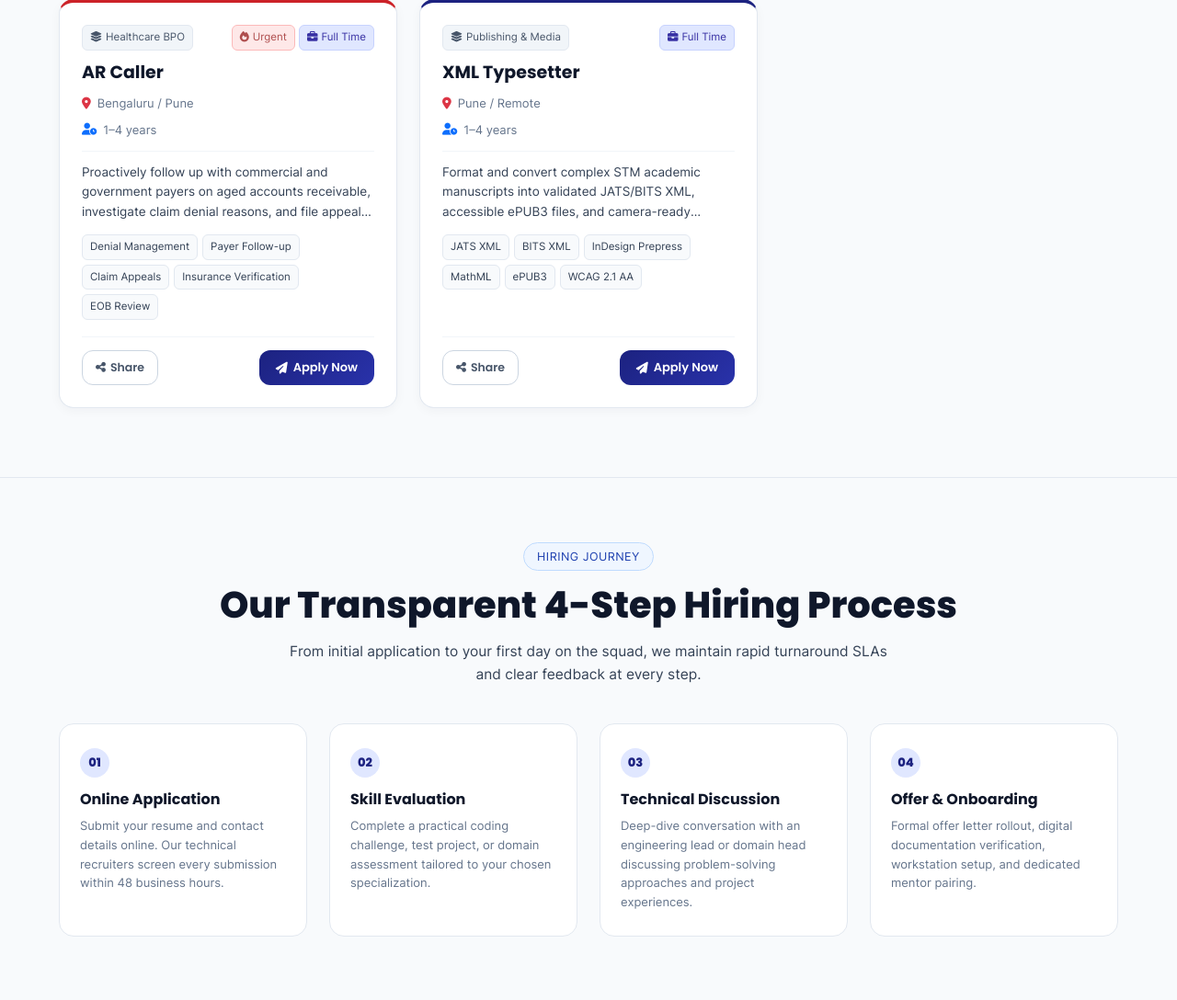
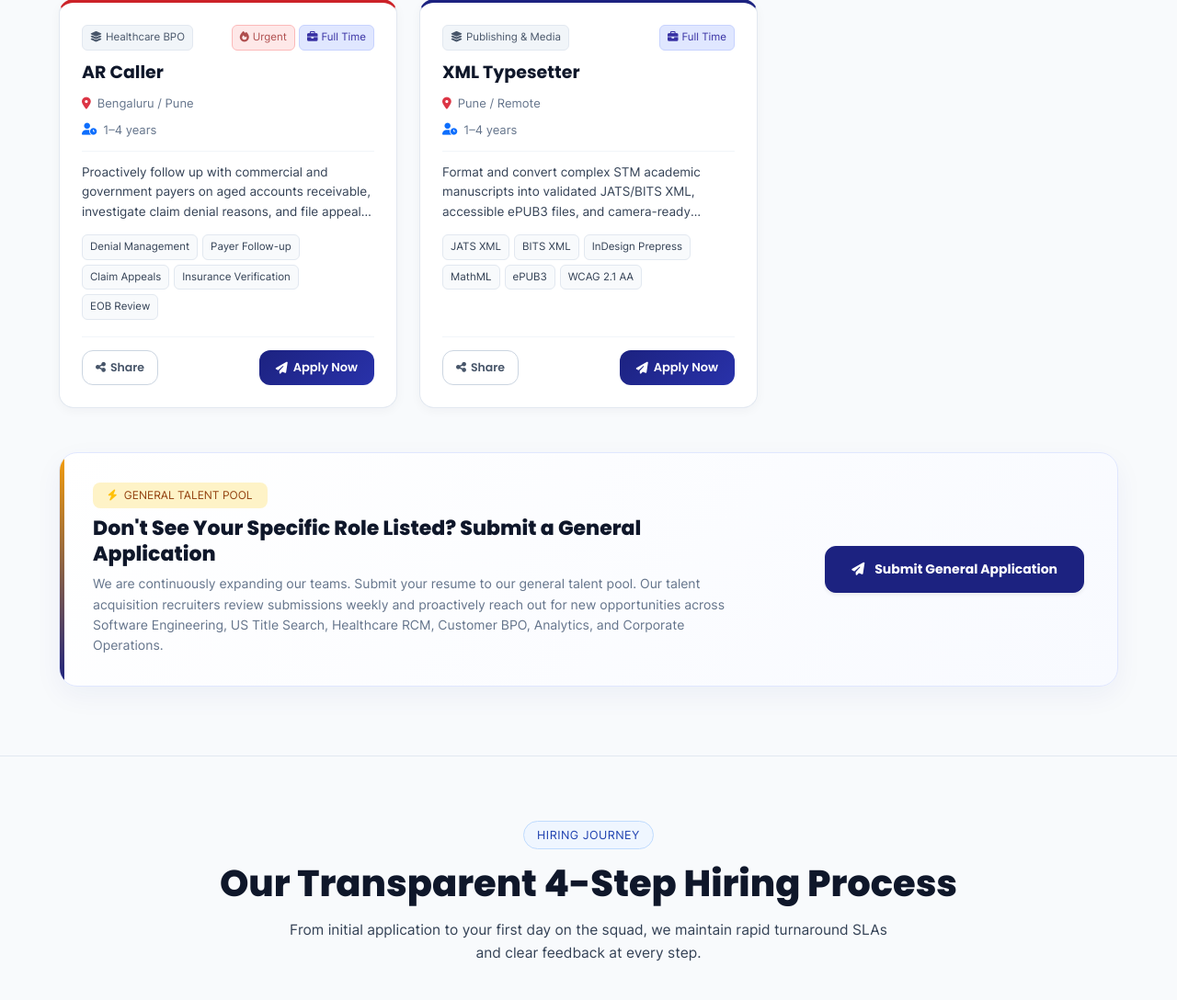
Before and after one commit to Aniketmadhukarraokadam/VORTEXSOFTINNOVATIONSMAIN, a PHP site: page /careers.php in a window 1280 px wide. Shown: the part 4246-5334 px from the top of the page at 92% size. Run offline with PHP 8.4, Linux system fonts and the light colour scheme; data comes from the database, SQL or seed files in the repository.

Commit message:
feat(careers): add general job application submission banner, hero CTA, and talent pool domain selector

```diff
--- a/careers.php
+++ b/careers.php
@@ -1265,6 +1265,32 @@ require_once __DIR__ . '/includes/header.php';
   .apply-contact-card { width: 100%; }
 }
 
+/* General Job Application Showcase Banner */
+.general-apply-banner {
+  background: linear-gradient(135deg, #ffffff 0%, #f8faff 100%);
+  border: 1.5px solid #e0e7ff;
+  border-radius: 20px;
+  padding: 32px 36px;
+  box-shadow: 0 10px 30px rgba(28, 34, 128, 0.05);
+  transition: all 0.25s ease;
+  position: relative;
+  overflow: hidden;
+}
+.general-apply-banner::before {
+  content: '';
+  position: absolute;
+  top: 0;
+  left: 0;
+  width: 5px;
+  height: 100%;
+  background: linear-gradient(180deg, #f59e0b 0%, #1C2280 100%);
+}
+.general-apply-banner:hover {
+  border-color: #c7d2fe;
+  box-shadow: 0 14px 40px rgba(28, 34, 128, 0.09);
+  transform: translateY(-2px);
+}
+
 @media (max-width: 575.98px) {
   .careers-hero { padding: 42px 0 36px !important; }
   .hero-headline { font-size: 1.8rem !important; line-height: 1.22 !important; }
@@ -1309,6 +1335,9 @@ require_once __DIR__ . '/includes/header.php';
           <a href="#openings" class="btn btn-primary" style="background:#4f46e5;border-color:#4f46e5;font-weight:600;padding:12px 26px;border-radius:10px;">
             <i class="fas fa-arrow-down me-2"></i> View Openings (<?= count($jobs) ?>)
           </a>
+          <button type="button" onclick="openApplyModal('General Application', 'General Talent Pool', '0')" class="btn btn-warning" style="font-weight:700;padding:12px 24px;border-radius:10px;background:#f59e0b;border-color:#f59e0b;color:#0f172a;">
+            <i class="fas fa-file-upload me-2"></i> General Application
+          </button>
           <a href="https://wa.me/918308906690?text=Hi%20Vortexsoft%20HR,%20I%20am%20applying%20for%20an%20open%20position" target="_blank" class="btn btn-outline-light" style="font-weight:600;padding:12px 24px;border-radius:10px;border-color:rgba(255,255,255,.3);">
             <i class="fab fa-whatsapp me-2 text-success"></i> WhatsApp HR Desk
           </a>
@@ -1508,6 +1537,28 @@ require_once __DIR__ . '/includes/header.php';
       <?php endforeach; ?>
     </div>
 
+    <!-- General Job Application Submission Banner -->
+    <div class="general-apply-banner mt-5">
+      <div class="row align-items-center">
+        <div class="col-lg-8">
+          <span class="badge mb-2 px-3 py-2" style="background:#fef3c7;color:#92400e;font-weight:700;border-radius:8px;font-size:12px;">
+            <i class="fas fa-bolt text-warning me-1"></i> GENERAL TALENT POOL
+          </span>
+          <h3 style="font-family:'Poppins',sans-serif;font-weight:800;font-size:22px;color:#0f172a;margin-bottom:8px;">
+            Don't See Your Specific Role Listed? Submit a General Application
+          </h3>
+          <p style="color:#64748b;font-size:14px;line-height:1.6;margin-bottom:0;max-width:720px;">
+            We are continuously expanding our teams. Submit your resume to our general talent pool. Our talent acquisition recruiters review submissions weekly and proactively reach out for new opportunities across Software Engineering, US Title Search, Healthcare RCM, Customer BPO, Analytics, and Corporate Operations.
+          </p>
+        </div>
+        <div class="col-lg-4 text-lg-end mt-4 mt-lg-0">
+          <button type="button" onclick="openApplyModal('General Application', 'General Talent Pool', '0')" class="btn btn-primary btn-lg shadow-sm" style="background:#1C2280;border-color:#1C2280;font-family:'Poppins',sans-serif;font-weight:700;font-size:14px;padding:14px 28px;border-radius:12px;">
+            <i class="fas fa-paper-plane me-2"></i> Submit General Application
+          </button>
+        </div>
+      </div>
+    </div>
+
     <!-- Empty State Box -->
     <div class="empty-jobs-box d-none" id="emptyJobsBox">
       <div style="font-size:36px;margin-bottom:12px;">🔍</div>
@@ -1515,9 +1566,14 @@ require_once __DIR__ . '/includes/header.php';
       <p style="color:#64748b;font-size:14px;max-width:520px;margin:0 auto 20px;">
         Try clearing your search terms or selecting another category. You can also submit a general application, and our recruiters will review your profile for upcoming batches.
       </p>
-      <button onclick="resetFilters()" class="btn btn-outline-primary" style="font-weight:600;padding:8px 22px;border-radius:8px;">
-        <i class="fas fa-undo me-1"></i> Show All Positions
-      </button>
+      <div class="d-flex align-items-center justify-content-center gap-2 flex-wrap">
+        <button onclick="resetFilters()" class="btn btn-outline-primary" style="font-weight:600;padding:8px 22px;border-radius:8px;">
+          <i class="fas fa-undo me-1"></i> Show All Positions
+        </button>
+        <button onclick="openApplyModal('General Application', 'General Talent Pool', '0')" class="btn btn-warning" style="font-weight:700;padding:8px 22px;border-radius:8px;background:#f59e0b;border-color:#f59e0b;color:#0f172a;">
+          <i class="fas fa-file-upload me-1"></i> Submit General Application
+        </button>
+      </div>
     </div>
   </div>
 </section>
@@ -1833,6 +1889,23 @@ require_once __DIR__ . '/includes/header.php';
           <input type="text" name="website_hp" style="display:none !important;" tabindex="-1" autocomplete="off">
 
           <div class="row g-3">
+            <div class="col-12 d-none" id="generalDeptSelectGroup">
+              <label class="form-label fw-semibold" style="font-size:13px;color:#334155;">
+                <i class="fas fa-layer-group text-primary me-1"></i> Preferred Domain / Functional Area <span class="text-danger">*</span>
+              </label>
+              <select class="form-select" id="generalDeptSelect" style="border-radius:10px;font-size:14px;background:#ffffff;border-color:#cbd5e1;">
+                <option value="IT & Software Engineering">IT &amp; Software Engineering (Java, Python, React, Cloud, DevOps)</option>
+                <option value="Real Estate BPO & Title Search">Real Estate BPO &amp; Title Search (40-Yr Searches, Deeds, Taxes)</option>
+                <option value="Healthcare BPO & Medical Coding">Healthcare BPO &amp; Medical Coding (ICD-10, Medical Billing, AR)</option>
+                <option value="Customer Operations & BPO">Customer Operations &amp; BPO (Voice, Non-Voice, CRM Support)</option>
+                <option value="Research & KPO Analytics">Research &amp; KPO Analytics (Data Analytics, Market Research)</option>
+                <option value="Finance, Accounts & HR">Corporate, Finance, Accounts &amp; Human Resources</option>
+                <option value="Publishing & Prepress">Publishing Prepress &amp; XML Typesetting</option>
+                <option value="Any Department / Open to Opportunities" selected>Any Department / Open to Best Match</option>
+              </select>
+              <small class="text-muted" style="font-size:12px;">Select the operational domain closest to your skillset and interest.</small>
+            </div>
+
             <div class="col-md-6">
               <label class="form-label fw-semibold" style="font-size:13px;color:#334155;">Full Name <span class="text-danger">*</span></label>
               <input type="text" class="form-control" name="applicant_name" placeholder="Your full legal name" style="border-radius:10px;font-size:14px;" required>
@@ -2049,10 +2122,28 @@ require_once __DIR__ . '/includes/header.php';
 
 // Application Modal Functions
 function openApplyModal(title, dept, jobId) {
-  document.getElementById('modal-job-title').textContent = title || 'Open Position';
-  document.getElementById('form-job-title').value = title || 'General Application';
-  document.getElementById('form-department').value = dept || 'General';
-  document.getElementById('form-job-id').value = jobId || '';
+  const isGeneral = (!title || title === 'General Application');
+  const modalTitle = document.getElementById('modal-job-title');
+  const deptGroup  = document.getElementById('generalDeptSelectGroup');
+  const deptSelect = document.getElementById('generalDeptSelect');
+
+  if (isGeneral) {
+    if (modalTitle) modalTitle.textContent = 'General Application (Open Talent Pool)';
+    document.getElementById('form-job-title').value = 'General Application';
+    document.getElementById('form-department').value = dept || 'Any Department / Open to Opportunities';
+    document.getElementById('form-job-id').value = '0';
+    if (deptGroup) deptGroup.classList.remove('d-none');
+    if (deptSelect && dept && dept !== 'General' && dept !== 'General Talent Pool') {
+      deptSelect.value = dept;
+    }
+  } else {
+    if (modalTitle) modalTitle.textContent = title;
+    document.getElementById('form-job-title').value = title;
+    document.getElementById('form-department').value = dept || 'General';
+    document.getElementById('form-job-id').value = jobId || '';
+    if (deptGroup) deptGroup.classList.add('d-none');
+  }
+
   const fb = document.getElementById('apply-feedback');
   if (fb) {
     fb.className = 'd-none mb-3';
@@ -2061,6 +2152,10 @@ function openApplyModal(title, dept, jobId) {
   const modal = bootstrap.Modal.getOrCreateInstance(document.getElementById('applyModal'));
   modal.show();
 }
+
+document.getElementById('generalDeptSelect')?.addEventListener('change', function() {
+  document.getElementById('form-department').value = this.value;
+});
 
 // Share Modal Functions
 function openJobShare(job) {
```
